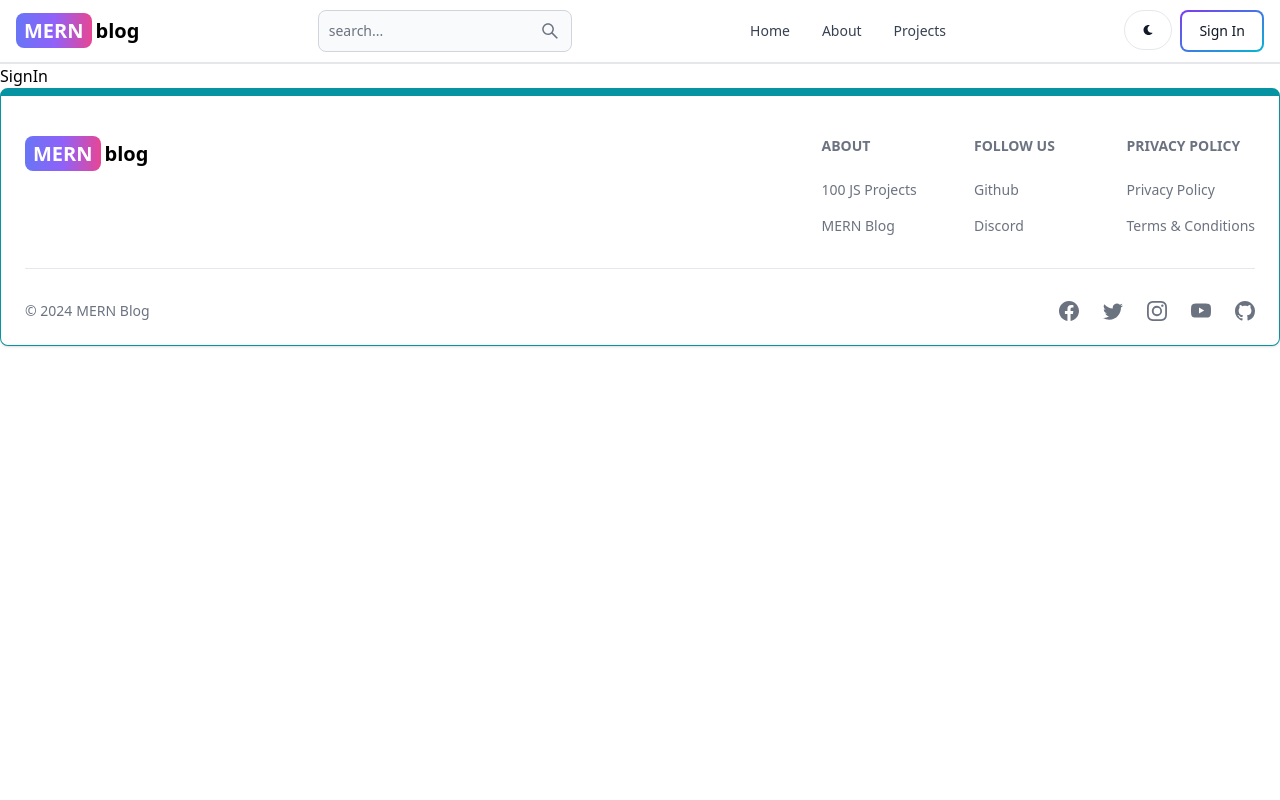
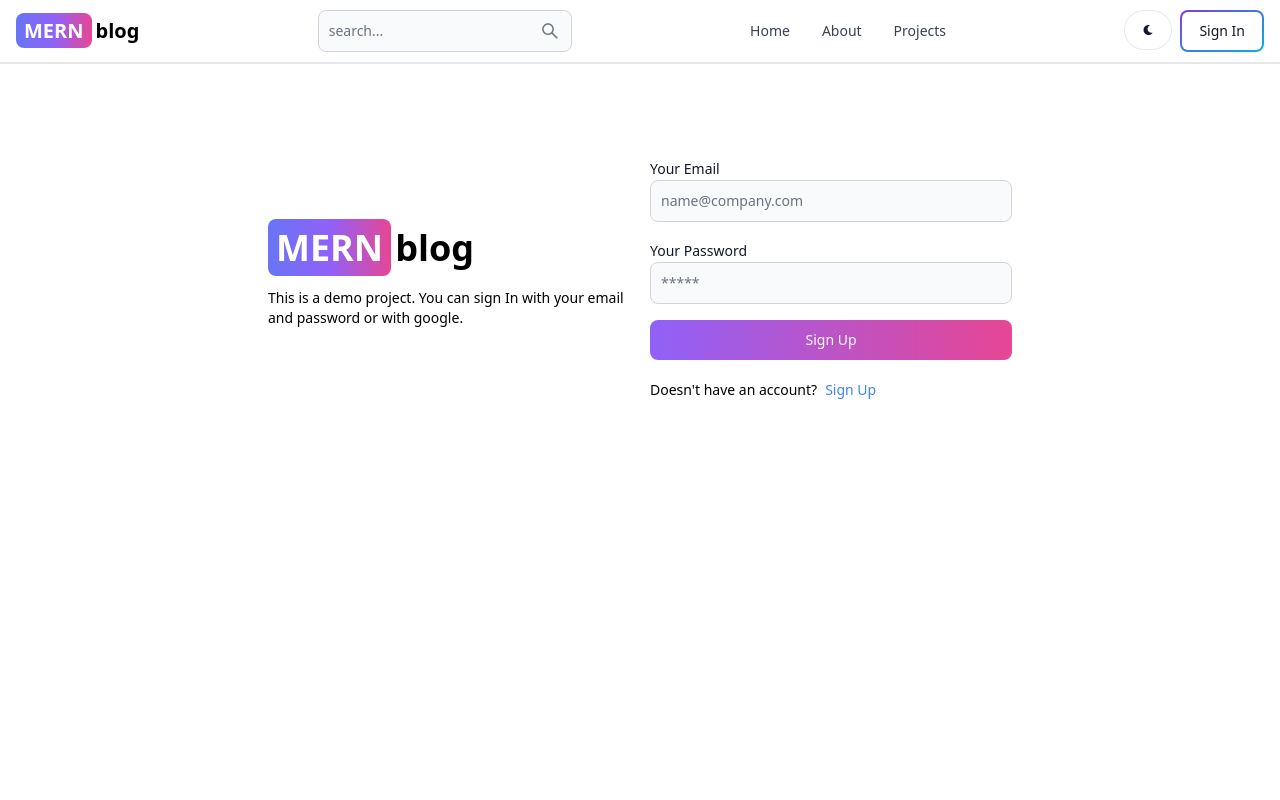
Before and after one commit to talalanwarwarraich/mern-blog, a React (Vite) app in the folder client/: page /sign-in in a window 1280 px wide. Shown: the top 800 px of the page. Built offline with nearby package versions, Linux system fonts and the light colour scheme.

Commit message:
create signin functionality

```diff
--- a/client/src/pages/SignIn.jsx
+++ b/client/src/pages/SignIn.jsx
@@ -1,8 +1,113 @@
+import { useState } from 'react';
+import { Link, useNavigate } from 'react-router-dom';
+import { Label, TextInput, Button, Alert, Spinner } from 'flowbite-react';
 
 const SignIn = () => {
+  const [formData, setFormData] = useState({});
+  const [errorMessage, setErrorMessage] = useState(null);
+  const [loading, setLoading] = useState(false);
+  const navigate = useNavigate();
+  const handleChange = (e) => {
+    setFormData((data) => ({
+      ...data,
+      [e.target.id]: e.target.value.trim(),
+    }));
+  };
+  const handleSubmit = async (e) => {
+    e.preventDefault();
+    const { email, password } = formData;
+    if (!email || !password) {
+      return setErrorMessage('Please fill out all fields.');
+    }
+    try {
+      setLoading(true);
+      setErrorMessage(null);
+      const res = await fetch('/api/auth/signin', {
+        method: 'POST',
+        headers: { 'Content-Type': 'application/json' },
+        body: JSON.stringify(formData),
+      });
+      const data = await res.json();
+      if (!data.success) {
+        setErrorMessage(data.message);
+      }
+      setLoading(false);
+      if (res.ok) navigate('/');
+    } catch (error) {
+      setLoading(false);
+      setErrorMessage(error.message);
+    }
+  };
   return (
-    <div>SignIn</div>
-  )
-}
+    <div className='min-h-screen mt-20'>
+      <div className='flex p-3 max-w-3xl mx-auto flex-col md:flex-row md:items-center gap-5'>
+        {/* left side */}
+        <div className='flex-1'>
+          <Link
+            to='/'
+            className='whitespace-nowrap font-bold dark:text-white text-4xl'
+          >
+            <span className='px-2 py-1 mr-1 bg-gradient-to-r from-indigo-500 via-purple-500 to-pink-500 rounded-lg text-white'>
+              MERN
+            </span>
+            blog
+          </Link>
+          <p className='text-sm mt-5'>
+            This is a demo project. You can sign In with your email and password
+            or with google.
+          </p>
+        </div>
+        {/* right side */}
+        <div className='flex-1'>
+          <form className='flex flex-col gap-4' onSubmit={handleSubmit}>
+            <div>
+              <Label value='Your Email' />
+              <TextInput
+                type='email'
+                placeholder='name@company.com'
+                id='email'
+                onChange={handleChange}
+              />
+            </div>
+            <div>
+              <Label value='Your Password' />
+              <TextInput
+                type='password'
+                placeholder='*****'
+                id='password'
+                onChange={handleChange}
+              />
+            </div>
+            <Button
+              gradientDuoTone='purpleToPink'
+              type='submit'
+              disabled={loading}
+            >
+              {loading ? (
+                <>
+                  <Spinner />
+                  <span className='pl-3'>loading...</span>
+                </>
+              ) : (
+                'Sign Up'
+              )}
+            </Button>
+          </form>
+          <div className='flex gap-2 text-sm mt-5'>
+            <span>{`Doesn't have an account?`}</span>
+            <Link to={'/sign-up'} className='text-blue-500'>
+              Sign Up
+            </Link>
+          </div>
+          {errorMessage && (
+            <Alert className='mt-5' color='failure'>
+              {errorMessage}
+            </Alert>
+          )}
+        </div>
+      </div>
+    </div>
+  );
+};
 
-export default SignIn
+export default SignIn;
```
